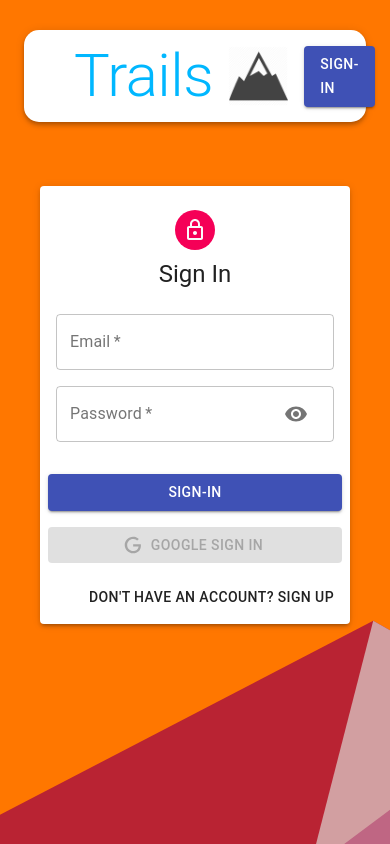
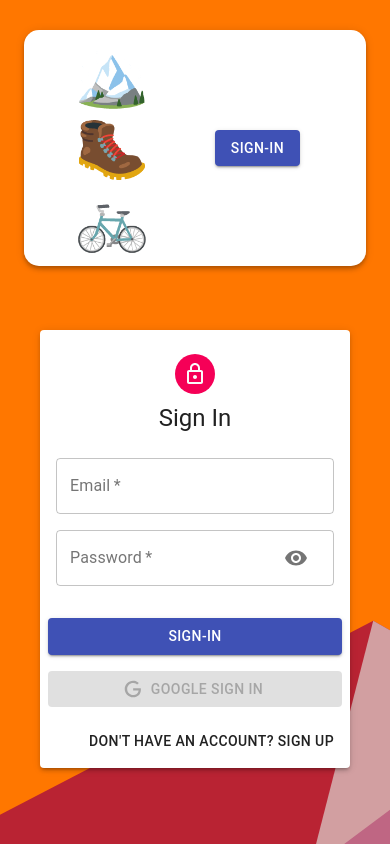
Before and after one commit to migfernandes01/trails, a React (Create React App) app in the folder client/: page /auth in a window 390 px wide. Built offline with nearby package versions, Linux system fonts and the light colour scheme.

Commit message:
Responsiveness and Navbar

```diff
--- a/client/src/components/Navbar/Navbar.tsx
+++ b/client/src/components/Navbar/Navbar.tsx
@@ -1,6 +1,5 @@
 import React, { useState, useEffect } from 'react';
 import { Link, useHistory, useLocation } from 'react-router-dom';
-import trails from '../../images/mountain.png';
 import { AppBar, Avatar, Button, Toolbar, Typography } from '@material-ui/core';
 import useStyles from './styles';
 import { useDispatch } from 'react-redux';
@@ -65,9 +64,8 @@ export const Navbar = (): JSX.Element => {
         <AppBar className={classes.appBar} position="static" color="inherit">
             <div className={classes.brandContainer}>
                 <Typography component={Link} to='/' className={classes.heading} variant="h2" align="center">
-                    Trails
+                    🏔️🥾🚲
                 </Typography>
-                <img className={classes.image} src={trails} alt='trails' height='60' />
             </div>
             <Toolbar className={classes.toolbar}>
                 {user && user.result ? (
--- a/client/src/components/Navbar/styles.ts
+++ b/client/src/components/Navbar/styles.ts
@@ -12,8 +12,9 @@ export default makeStyles((theme) => ({
         padding: '10px 50px',
     },
     heading: {
-        color: 'rgba(0,183,255, 1)',
+        color: 'rgba(0,0,0, 1)',
         textDecoration: 'none',
+        fontFamily: 'Century Gothic',
     },
     image: {
         marginLeft: '15px',
--- a/client/src/components/Trails/Trail/Trail.tsx
+++ b/client/src/components/Trails/Trail/Trail.tsx
@@ -68,7 +68,7 @@ export const Trail = (props: TrailProps): JSX.Element => {
     }
 
     return (
-        <Card className={classes.card}>
+        <Card className={classes.card} raised elevation={6}>
             <CardMedia
                 className={classes.media}
                 image={trail.selectedFile
--- a/client/src/components/Trails/Trails.tsx
+++ b/client/src/components/Trails/Trails.tsx
@@ -23,7 +23,7 @@ export const Trails = (props: TrailsProps): JSX.Element => {
             {!trails.length ? <CircularProgress /> : (
                 <Grid className={classes.mainContainer} container alignItems="stretch" spacing={3}>
                     {trails.map((trail: TrailStructure) => (
-                        <Grid key={trail._id} item xs={12} sm={6}>
+                        <Grid key={trail._id} item xs={12} sm={12} md={6} lg={3}>
                             <Trail trail={trail} setCurrentId={setCurrentId} />
                         </Grid>
                     ))}
```
Also changed, not shown: client/src/images/mountain.png (deleted).
